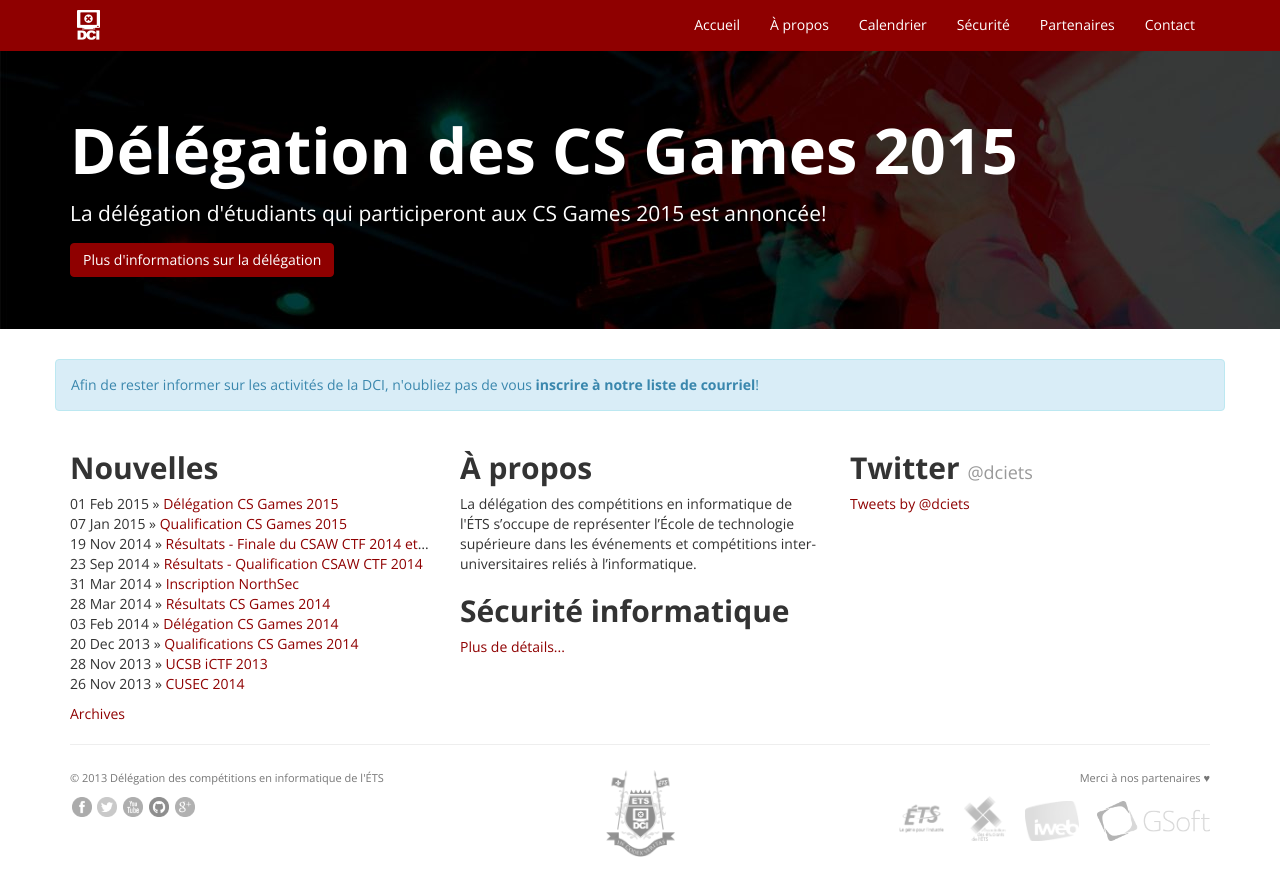
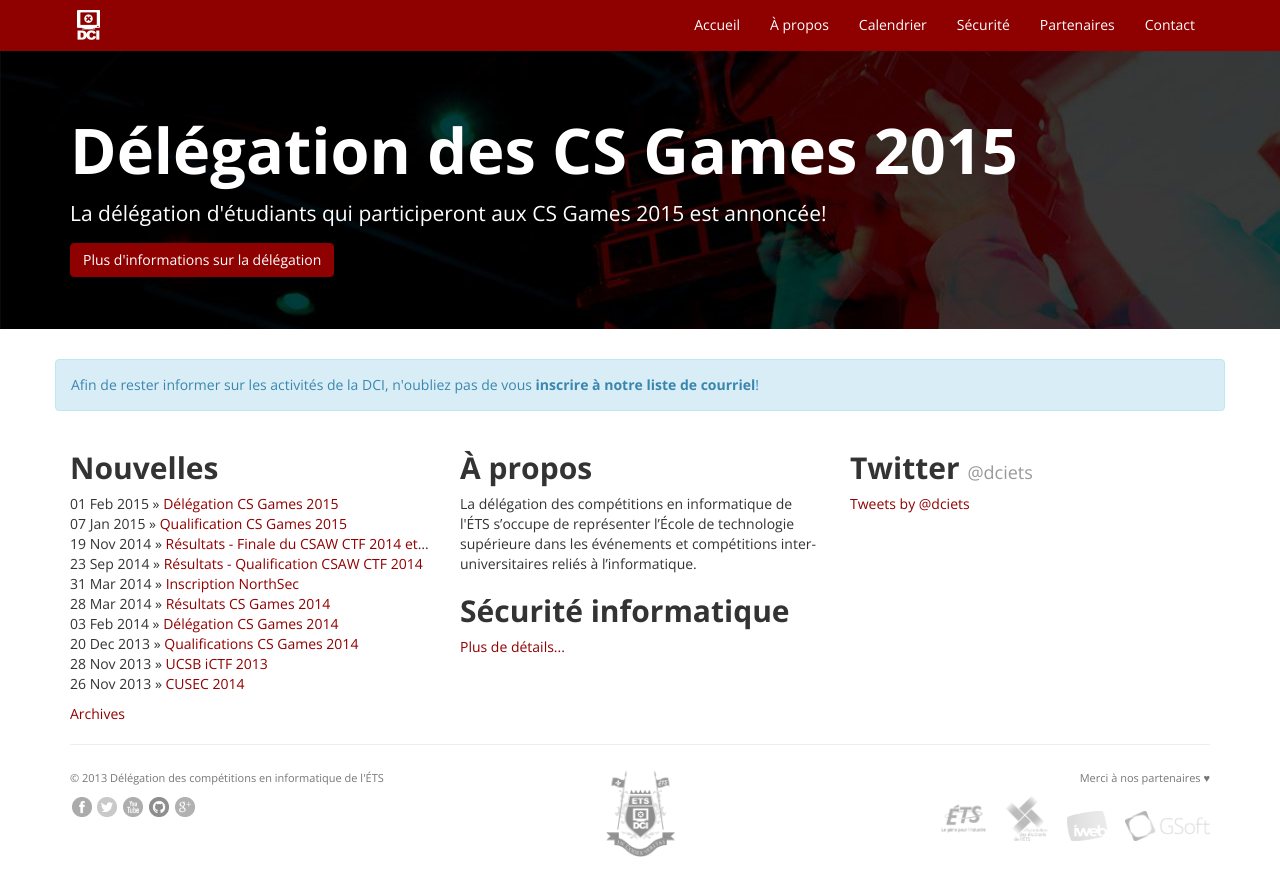
Before and after one commit to dciets/dciets.github.io, a Jekyll site: the page built from index.html, in a window 1280 px wide. Shown: the top 896 px of the page. Built offline with Jekyll 4.4.1, drawn with Linux system fonts in a browser that asks for light colours; Markdown is read by kramdown in place of the engine named in the settings; comment, search, counter and statistics services are not loaded.

Commit message:
Footer size fix
Fixed (Again) la grandeur des partenaires dans le footer (jme sens comme
Louis)

```diff
--- a/css/main.css
+++ b/css/main.css
@@ -288,20 +288,20 @@ a.reseauets {
 
 a.iweb {
 	background-image:url('../img/partenaires/iweb-small.png');
-	background-size: 54px 40px;
+	background-size: 40px 30px;
 	background-repeat: no-repeat;
 	background-position: center;
-	height: 40px;
-	width: 54px;
+	height: 30px;
+	width: 40px;
 	text-align: left;
 }
 
 a.gsoft {
     background-image:url('../img/partenaires/gsoft-small.png');
-    background-size: 113px 40px;
+    background-size: 85px 30px;
     background-repeat: no-repeat;
     background-position:center;
-    height: 40px;
-    width: 113px;
+    height: 30px;
+    width: 85px;
     text-align: left;
 }
```
